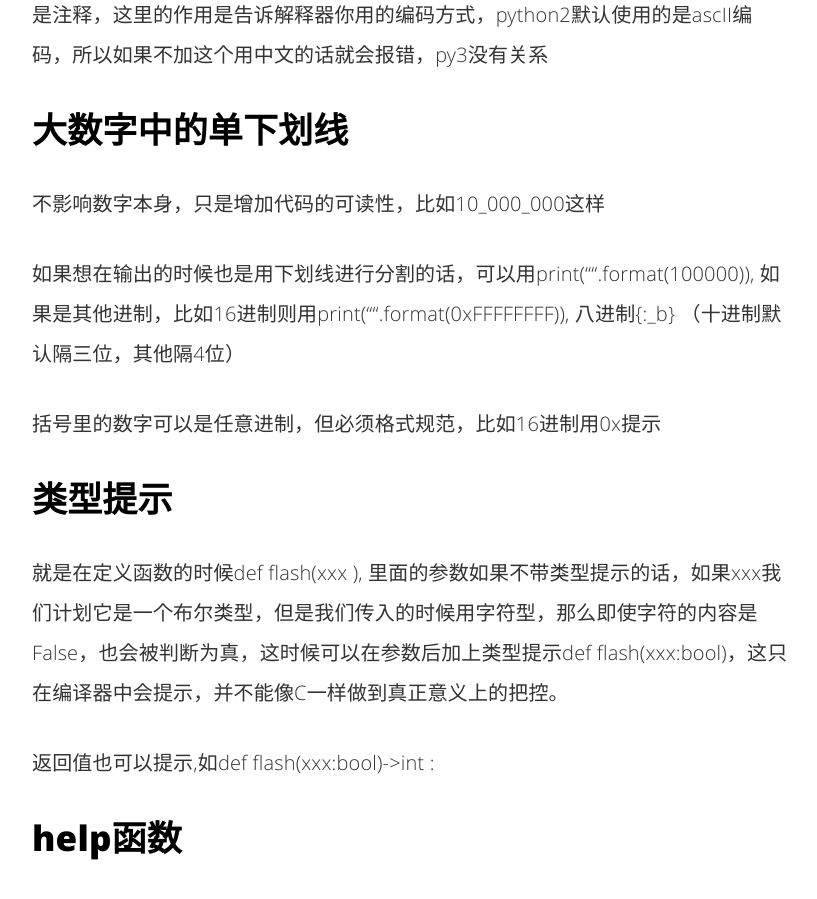
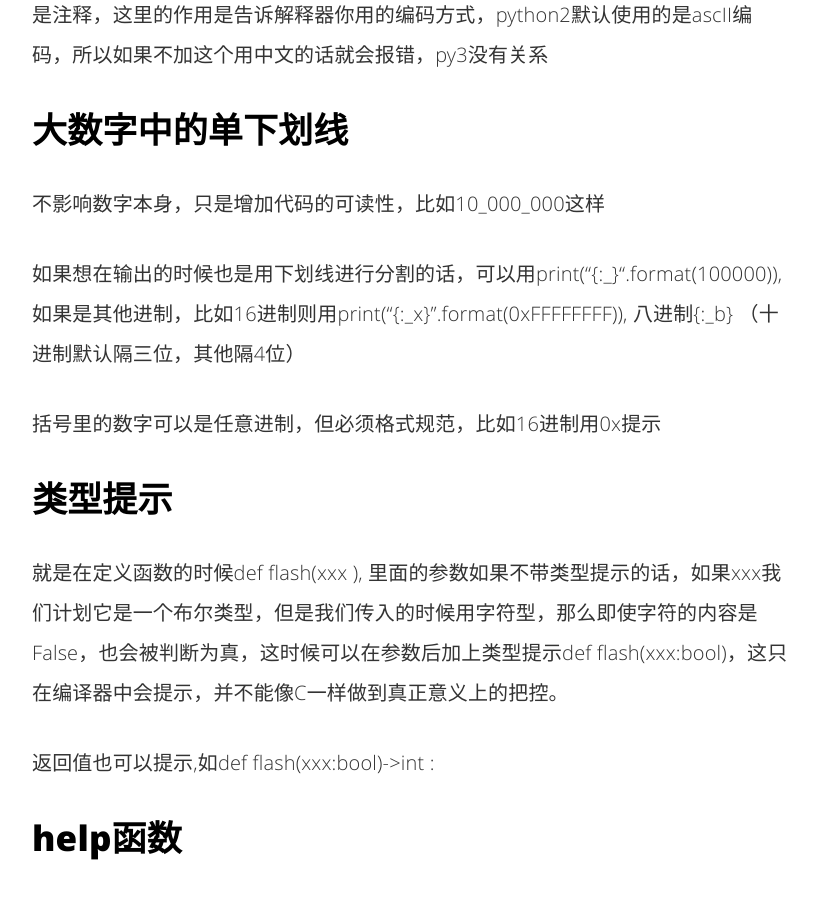
Before and after one commit to clay001/locke.github.io, a Jekyll site: the page built from _posts/2019-11-14-python_learning.md, in a window 1280 px wide and 900 px high, scrolled down 24013 px. Shown: the whole window, without its empty margins (228-1045 px from the left). Built offline with Jekyll 4.4.1, drawn with Linux system fonts in a browser that asks for light colours; comment, search, counter and statistics services are not loaded; some of the changed text lies outside the part shown.

Commit message:
pylearning

```diff
--- a/_posts/2019-11-14-python_learning.md
+++ b/_posts/2019-11-14-python_learning.md
@@ -585,7 +585,7 @@ repr函数和str函数类似，都是python内置的函数，都是转换为字
 
 不影响数字本身，只是增加代码的可读性，比如10_000_000这样
 
-如果想在输出的时候也是用下划线进行分割的话，可以用print("{:\_}".format(100000)), 如果是其他进制，比如16进制则用print("{:\_x}".format(0xFFFFFFFF)), 八进制{:_b} （十进制默认隔三位，其他隔4位）
+如果想在输出的时候也是用下划线进行分割的话，可以用print("\{:\_\}".format(100000)), 如果是其他进制，比如16进制则用print("\{:\_x}".format(0xFFFFFFFF)), 八进制{:_b} （十进制默认隔三位，其他隔4位）
 
 括号里的数字可以是任意进制，但必须格式规范，比如16进制用0x提示
 
@@ -650,7 +650,7 @@ https://www.liaoxuefeng.com/wiki/1016959663602400/1017681679479008
 def find(x):
 	f.setdefault(x, x)  #当键不存在的时候才设置
   if f[x] != x:
-  	f[x] = find(f[x])
+ 		f[x] = find(f[x])
   return f[x]
 
 # x的根指向y的根,所以是把x连到y上，这个顺序很重要
@@ -672,6 +690,12 @@ https://www.jianshu.com/p/92486844124a
 
 TF2.0的核心功能是Eager execution（动态图机制），移除`tf.get_variable`, `tf.variable_scope`, `tf.layers`，强制转型到基于Keras的方法，也就是用`tf.keras`（好像是被TF收购了，keras被封装地更好，应该会更好用）。
 
+------
+
+------
+
+------
+
 ## Pytorch
 
 我觉得torch在使用上要更简单，而且基本上科研所有的需求torch现在已经都能满足够用了。在这里稍微记录一下pytorch学习中的一些过程
```
Also changed, not shown: other parts of _posts/2019-11-14-python_learning.md (+18 -0 lines), 1 other file.
